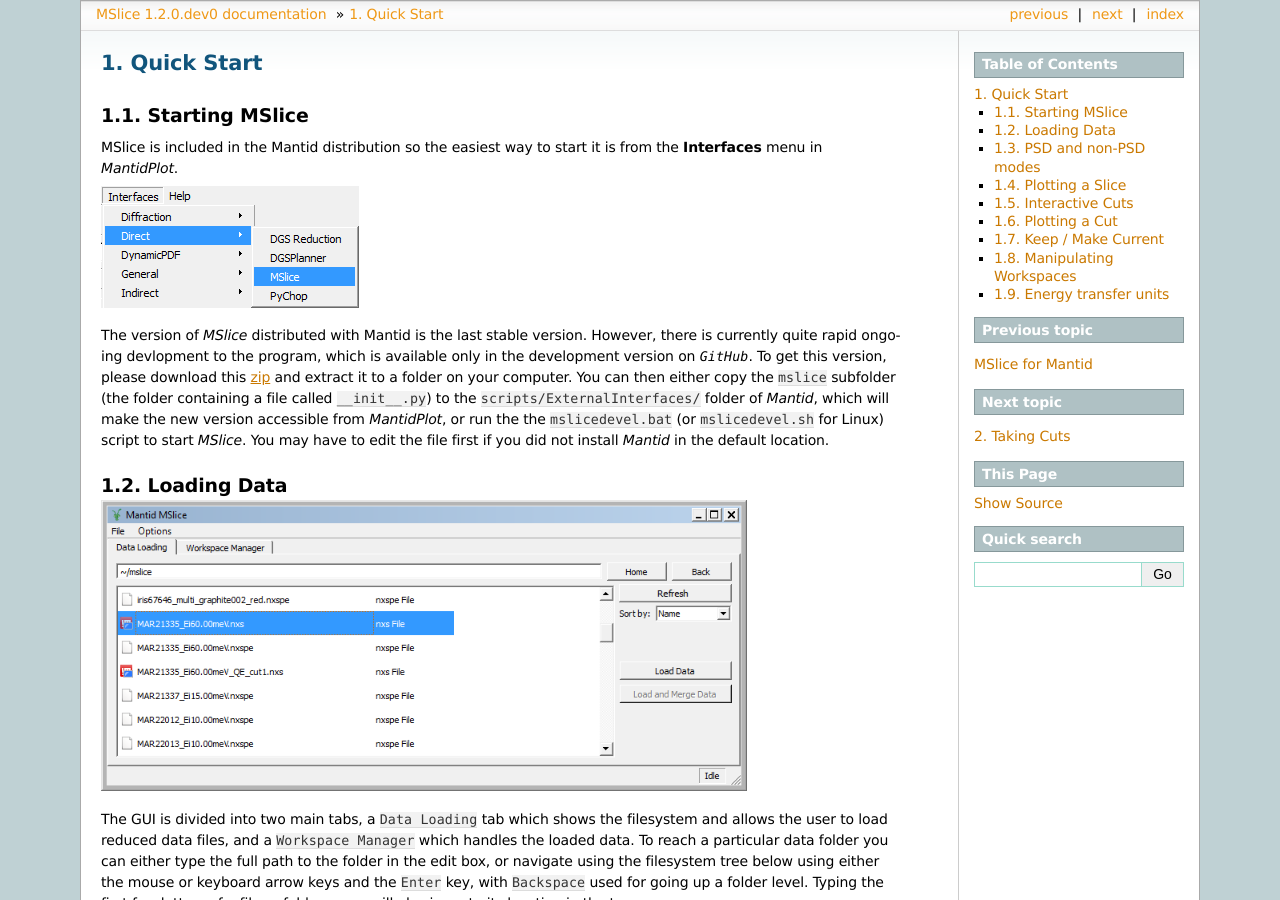
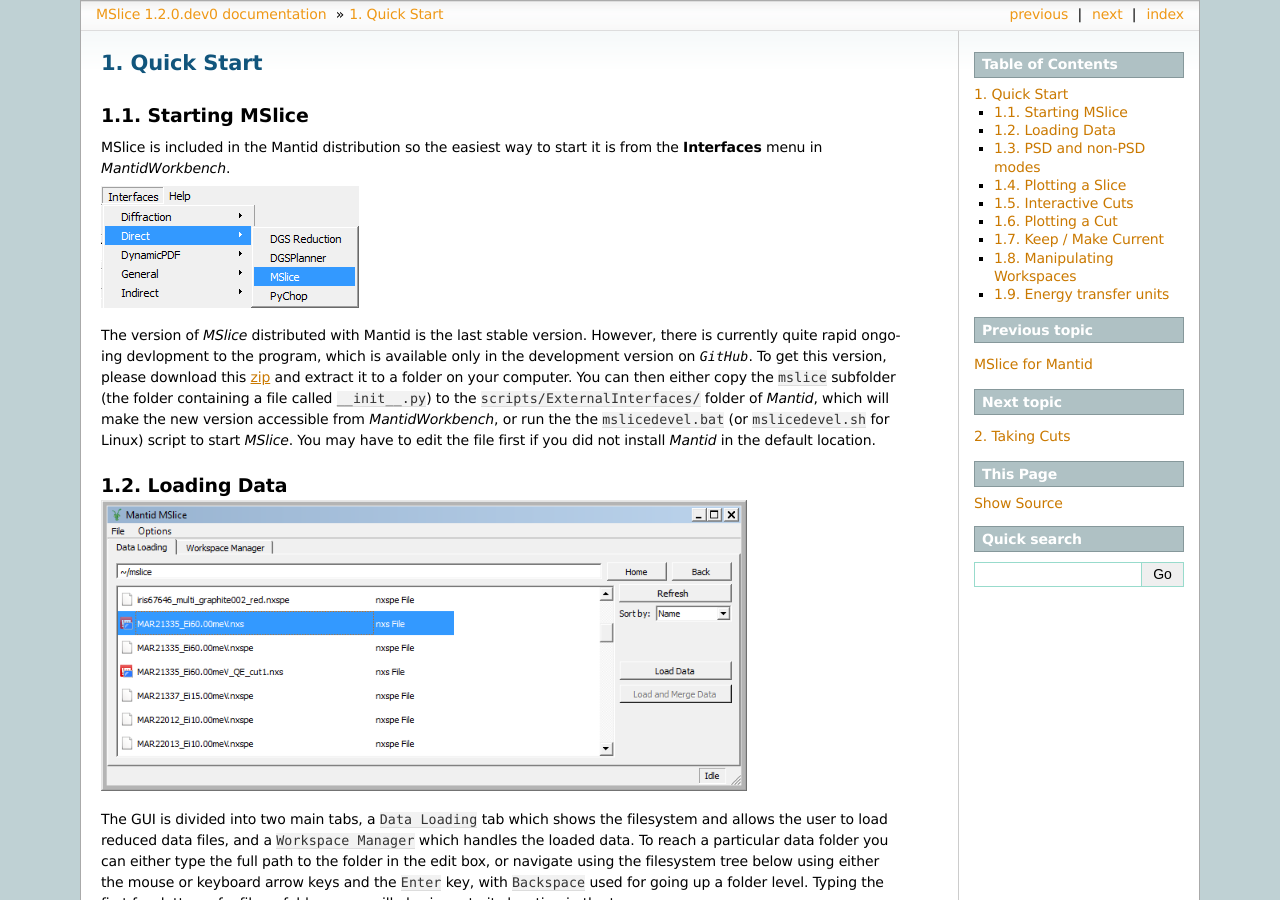
Before and after one commit to mantidproject/mslice, a Sphinx documentation site: the page built from docs/source/quickstart.rst, in a window 1280 px wide and 900 px high. Built offline with Sphinx 7.4.7, drawn with Linux system fonts in a browser that asks for light colours; formulas are drawn with MathJax 3.

Commit message:
Replaced MantidPlot with MantidWorkbench

```diff
--- a/docs/source/cli.rst
+++ b/docs/source/cli.rst
@@ -11,7 +11,7 @@
 
 .. image:: images/cli/generate_script_menu.png
 
-Generated scripts may be run from the MantidPlot script window (accessible using ``F3``).
+Generated scripts may be run from the MantidWorkbench script window.
 
 Alternatively, the script can also be run from the IPython console in the MSlice GUI using the ``import`` directive and the ``reload``
 (``importlib.reload`` in Python 3) function. For example, the first time the script is run, do:
--- a/docs/source/quickstart.rst
+++ b/docs/source/quickstart.rst
@@ -4,7 +4,7 @@
 Starting MSlice
 ---------------
 
-MSlice is included in the Mantid distribution so the easiest way to start it is from the **Interfaces** menu in *MantidPlot*.
+MSlice is included in the Mantid distribution so the easiest way to start it is from the **Interfaces** menu in *MantidWorkbench*.
 
 .. image:: images/quickstart/mantid_interfaces_menu.png
 
@@ -12,7 +12,7 @@
 devlopment to the program, which is available only in the development version on `GitHub`. To get this version, please
 download this `zip <https://github.com/mantidproject/mslice/archive/master.zip>`_ and extract it to a folder on your computer.
 You can then either copy the ``mslice`` subfolder (the folder containing a file called ``__init__.py``) to the
-``scripts/ExternalInterfaces/`` folder of *Mantid*, which will make the new version accessible from *MantidPlot*, or run the
+``scripts/ExternalInterfaces/`` folder of *Mantid*, which will make the new version accessible from *MantidWorkbench*, or run the
 the ``mslicedevel.bat`` (or ``mslicedevel.sh`` for Linux) script to start *MSlice*. You may have to edit the file first if
 you did not install *Mantid* in the default location.
 
```
